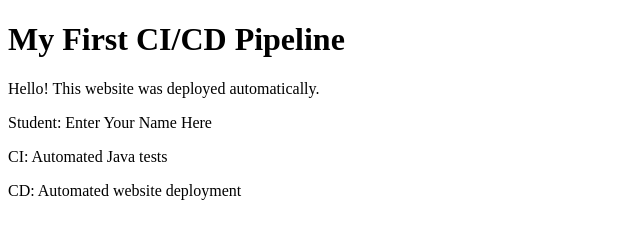
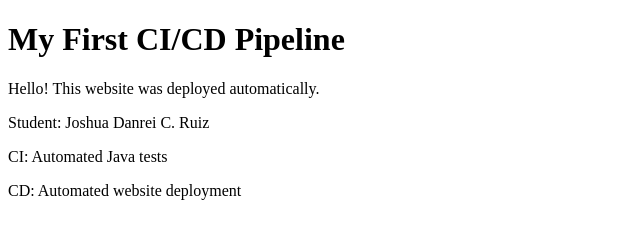
Before and after one commit to NomVeo/simple-cicd-activity, a plain HTML site: page site/index.html in a window 1280 px wide. Shown: the full height of the page, 0-640 px from the left. Drawn offline with Linux system fonts and the light colour scheme.

Commit message:
Update index.html

```diff
--- a/site/index.html
+++ b/site/index.html
@@ -8,7 +8,7 @@
 <body>
     <h1>My First CI/CD Pipeline</h1>
     <p>Hello! This website was deployed automatically.</p>
-    <p>Student: Enter Your Name Here</p>
+    <p>Student: Joshua Danrei C. Ruiz</p>
     <p>CI: Automated Java tests</p>
     <p>CD: Automated website deployment</p>
 </body>
```
